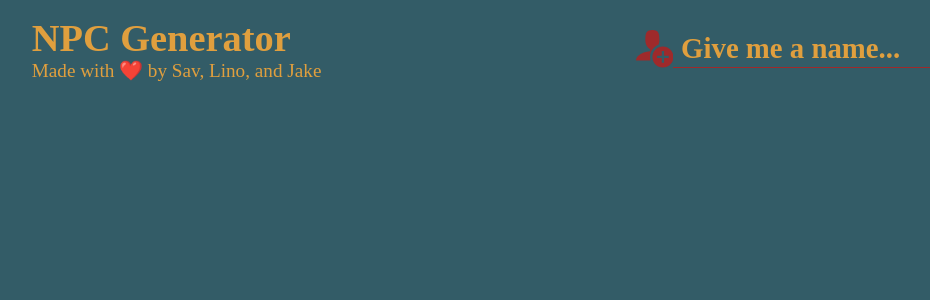
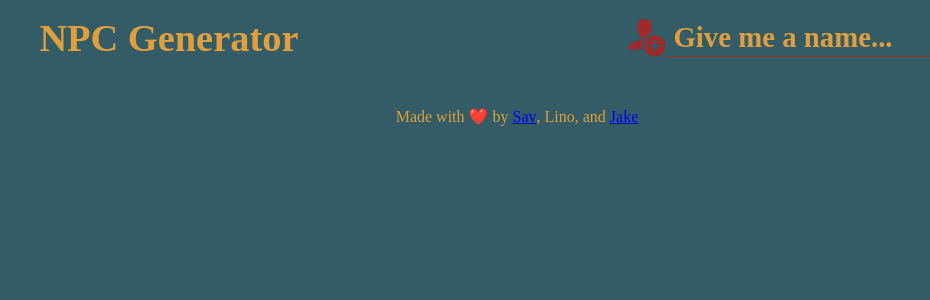
Before and after one commit to Lunaliar/npc-generator, a React (Create React App) app: page / in a window 1280 px wide. Shown: the top 300 px of the page, without its empty margins (123-1053 px from the left). Built offline with nearby package versions, Linux system fonts and the light colour scheme.

Commit message:
added readme

```diff
--- a/public/index.html
+++ b/public/index.html
@@ -22,7 +22,7 @@
       work correctly both with client-side routing and a non-root public URL.
       Learn how to configure a non-root public URL by running `npm run build`.
     -->
-    <title>React App</title>
+    <title>NPC Generator</title>
   </head>
   <body>
     <noscript>You need to enable JavaScript to run this app.</noscript>
--- a/src/Generator.js
+++ b/src/Generator.js
@@ -2,6 +2,7 @@ import React from 'react'
 import {useState} from 'react'
 import NPC from './NPC'
 import {ImUserPlus} from 'react-icons/im'
+const space = ' '
 function Generator() {
   const [npcs, setNpcs] = useState([])
   const [input, setInput] = useState('')
@@ -22,7 +23,6 @@ function Generator() {
       <div className="title-bar">
         <header>
           <p>NPC Generator</p>
-          <span>Made with ❤️ by Sav, Lino, and Jake</span>
         </header>
         <div title="Add NPC">
           <ImUserPlus className="icon" onClick={handleSubmit} />
@@ -44,6 +44,11 @@ function Generator() {
             )
           })}
       </div>
+      <p className="credit">
+        Made with ❤️ by&nbsp;
+        <a href="https://savcodes.dev">Sav</a>, Lino, and&nbsp;
+        <a href="https://jaketripp.com/">Jake</a>
+      </p>
     </div>
   )
 }
--- a/src/styler.scss
+++ b/src/styler.scss
@@ -15,7 +15,12 @@
   max-width: 100vw;
   display: flex;
   flex-direction: column;
-
+  .credit {
+    color: var(--darkerFont);
+    display: flex;
+    justify-content: center;
+    align-items: center;
+  }
   .icon {
     cursor: pointer;
   }
```
Also changed, not shown: 1 other file (tests, documents, lock files or other folders).
